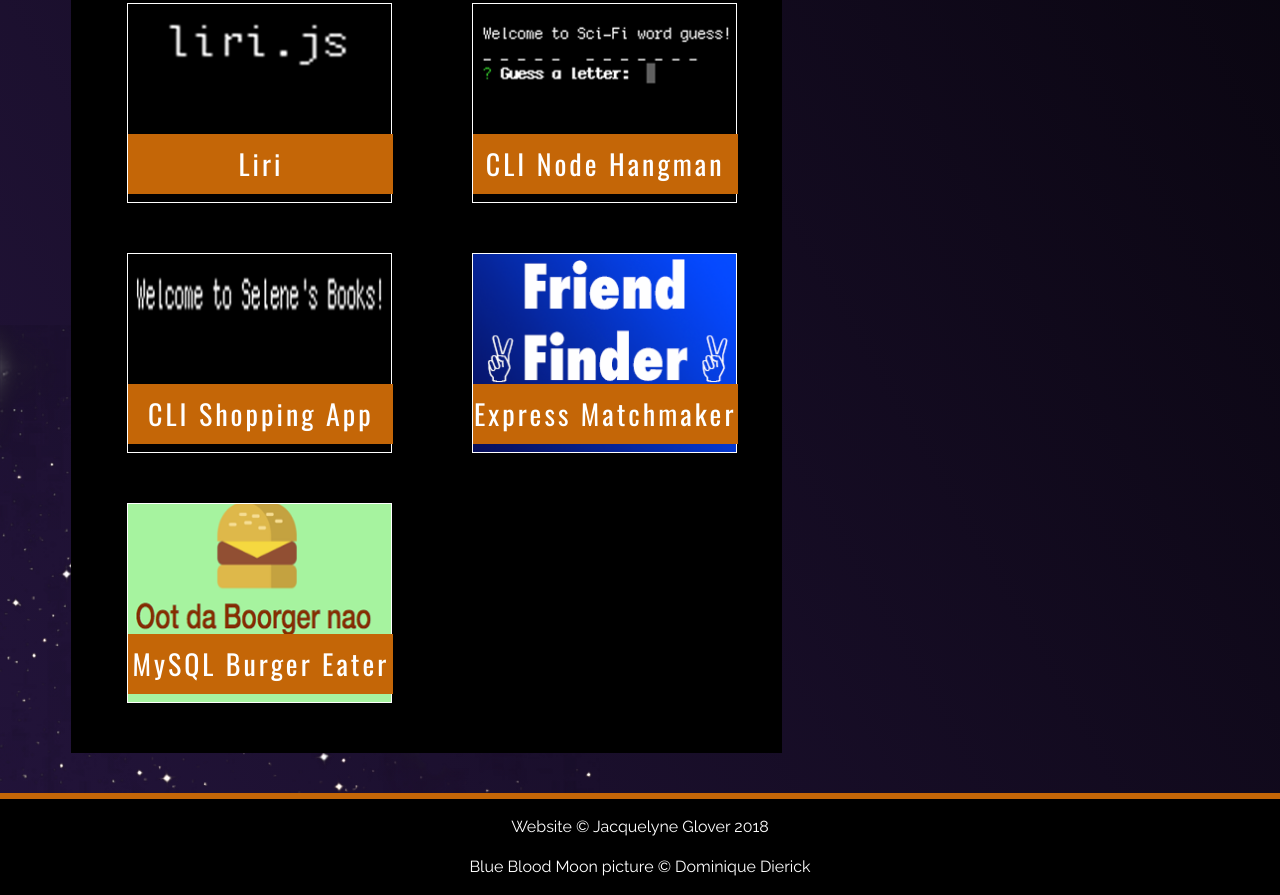
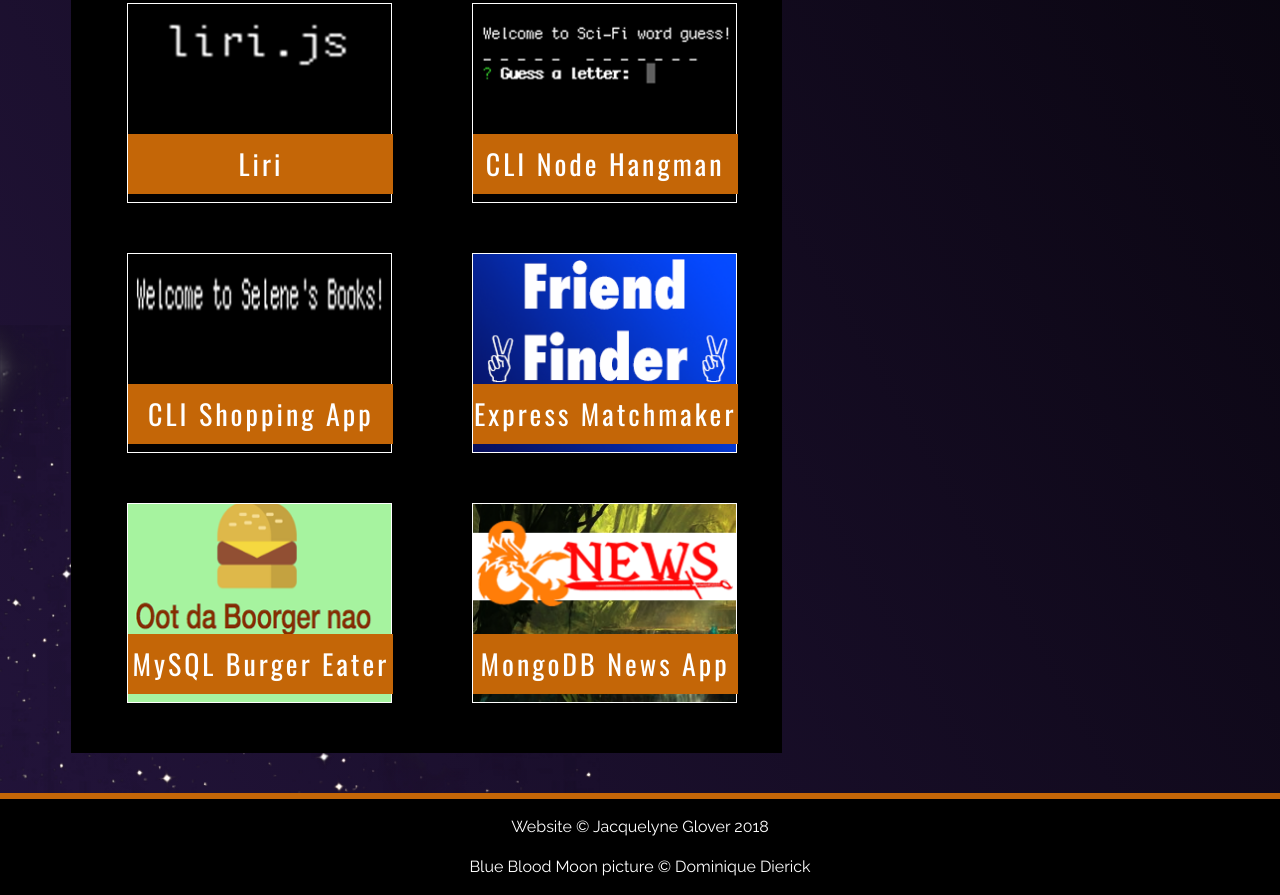
Before and after one commit to jackmidoglover/portfolio, a website: page portfolio.html in a window 1280 px wide. Shown: the part 1316-2211 px from the top of the page. Drawn offline with nearby package versions, Linux system fonts and the light colour scheme.

Commit message:
dnd scraper added

```diff
--- a/assets/css/style2.css
+++ b/assets/css/style2.css
@@ -73,6 +73,10 @@
     background-image: url("../images/burgerapp.png");
     background-size: cover;
 }
+#m{
+    background-image: url("../images/dndscrape.png");
+    background-size: cover;
+}
 
 /* Image Banners */
 .banner {
--- a/portfolio.html
+++ b/portfolio.html
@@ -107,6 +107,11 @@
                             <h3 class="banner">MySQL Burger Eater</h3>
                         </div>
                     </a>
+                    <a href="https://still-falls-80440.herokuapp.com/">
+                        <div class="imageLink" id="m">
+                            <h3 class="banner">MongoDB News App</h3>
+                        </div>
+                    </a>
                     </div>
                 </div>
             </div>
```
Also changed, not shown: assets/images/dndscrape.png (added).
